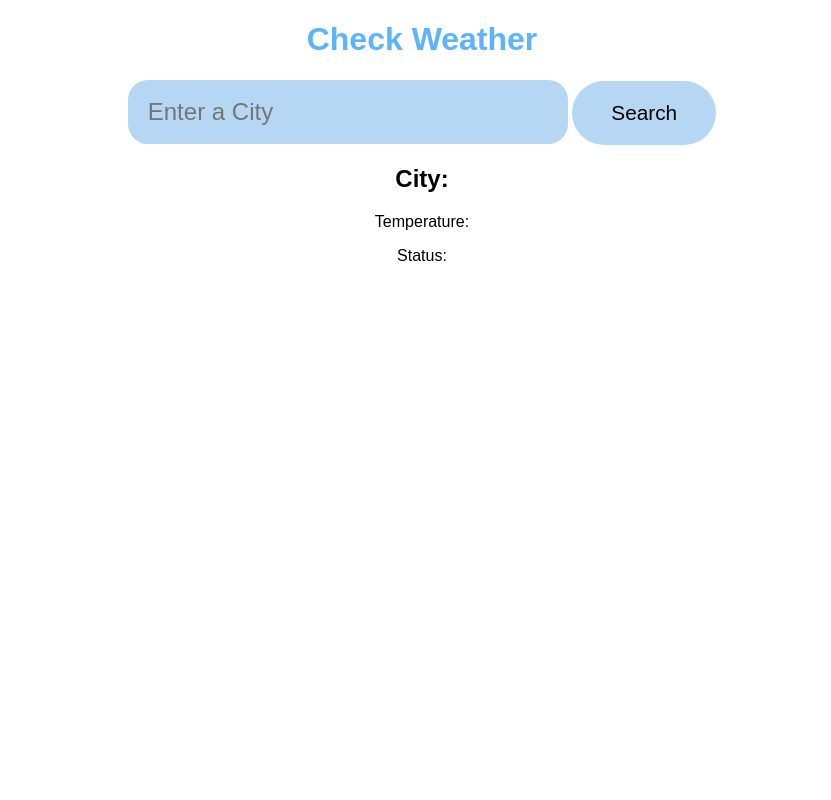
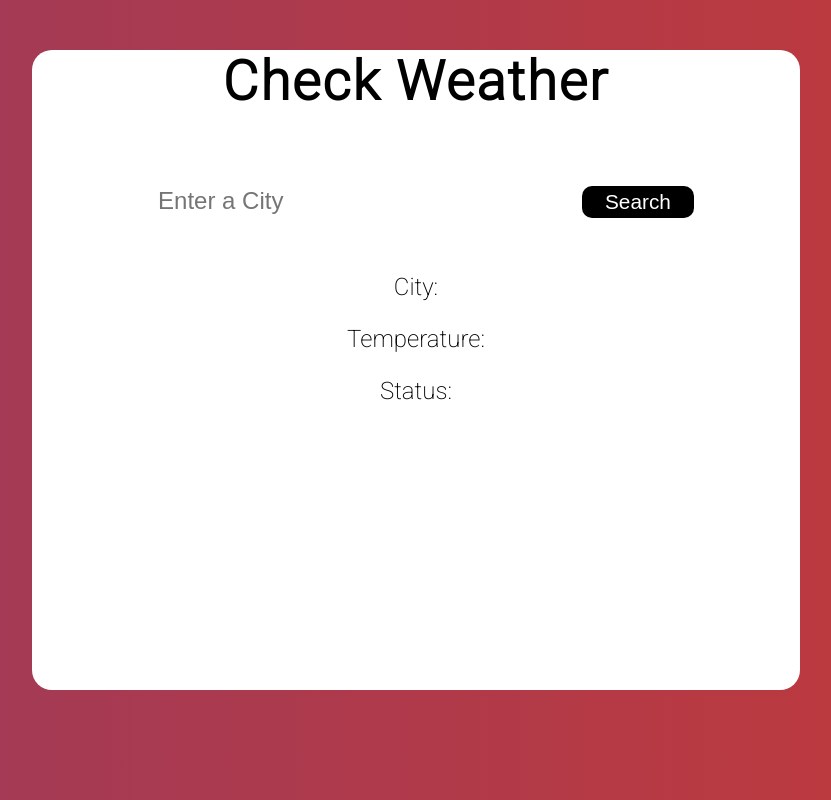
Before and after one commit to bhagatpratham/Weather-App-Js, a plain HTML site: page index.html in a window 1280 px wide. Shown: the whole page, without its empty margins (218-1049 px from the left). Drawn offline with Linux system fonts and the light colour scheme.

Commit message:
Update style.css

```diff
--- a/style.css
+++ b/style.css
@@ -1,16 +1,40 @@
+@import url('https://fonts.googleapis.com/css2?family=Roboto:wght@200;300&display=swap');
+
+:root{
+    --bg_main: #0a1f44;
+    --text_light: #fff;
+    --text_dark: #000;
+    --text_sky: rgb(94, 179, 253);
+}
+
 body{
-    font-family: "Poppins", sans-serif;
+    font-family: 'Roboto', sans-serif;
     padding: 0;
     margin: 0;
+    background: linear-gradient(270deg, #c13939, #363fc1);
+    background-size: 400% 400%;
+    background-position: 100%;
+}
+
+.container{
+    margin-top: 50px;
+    margin-left: 250px;
+    width: 60vw;
+    height: 80vh;
+    background: var(--text_light);
+    border-radius: 20px;
 }
 
 h1{
     text-align: center;
-    color: rgb(94, 179, 253);
+    font-size: 3.4rem;
+    color: var(--text_dark);
+    letter-spacing: 2px;
 }
 
 .inputs{
     text-align: center;
+    padding: 20px;
 }
 
 input[type="text"]{
@@ -19,22 +43,37 @@ input[type="text"]{
     padding: 0 20px;
     border: none;
     border-radius: 20px;
-    background-color: rgb(182, 215, 243);
-    color: #000;
+    background-color: var(--text_light);
     font-size: 1.5rem;
 }
 
 input[type="button"]{
-    height: 4rem;
-    width: 9rem;
+    height: 2rem;
+    width: 7rem;
     padding: 0 20px;
     border: none;
-    border-radius: 150px;
-    background-color: rgb(182, 215, 243);
-    color: #000;
+    border-radius: 10px;
+    background-color: var(--text_dark);
+    color: var(--text_light);
     font-size: 1.3rem;
 }
 
 .display-weather-container{
     text-align: center;
 }
+
+p{
+    font-size: 1.5rem;
+    color: var(--text_dark);
+    font-weight: lighter;
+}
+
+h2{
+    color: var(--text_dark);
+    font-weight: 100;
+    font-weight: lighter;
+}
+
+.weather_icon{
+    display: inline;
+}
```
